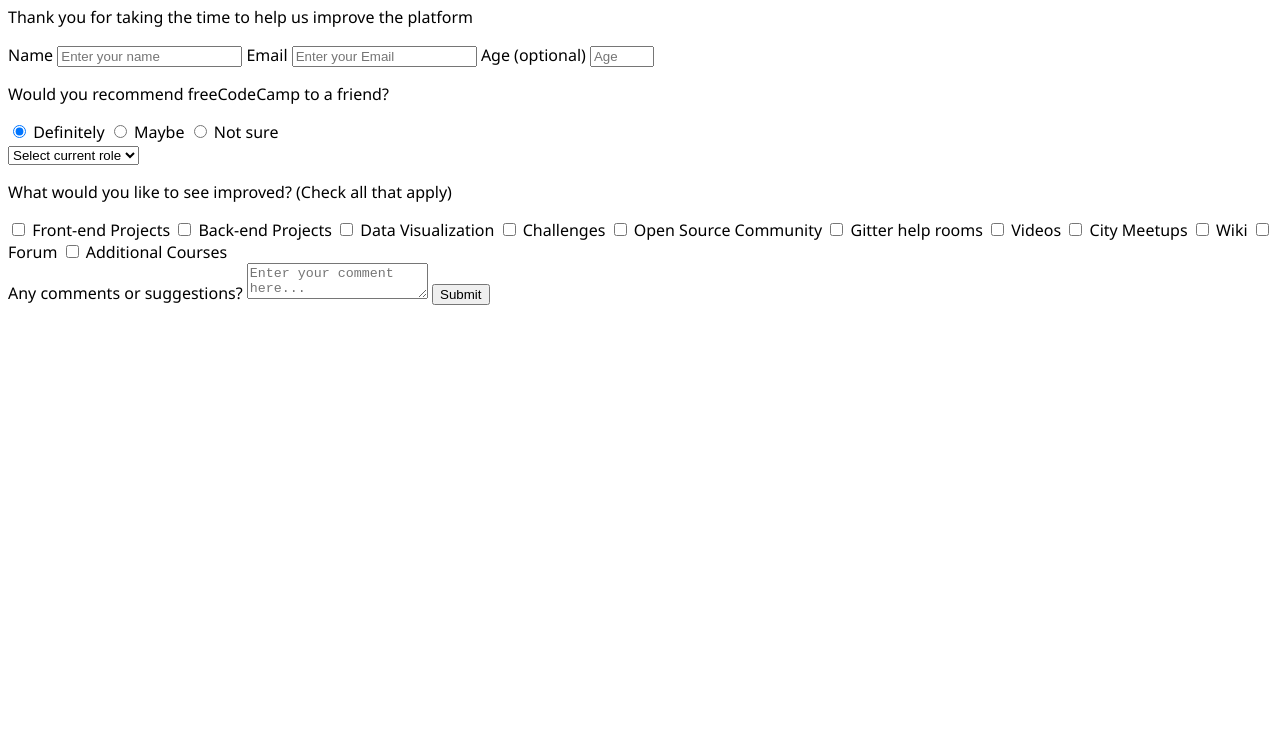
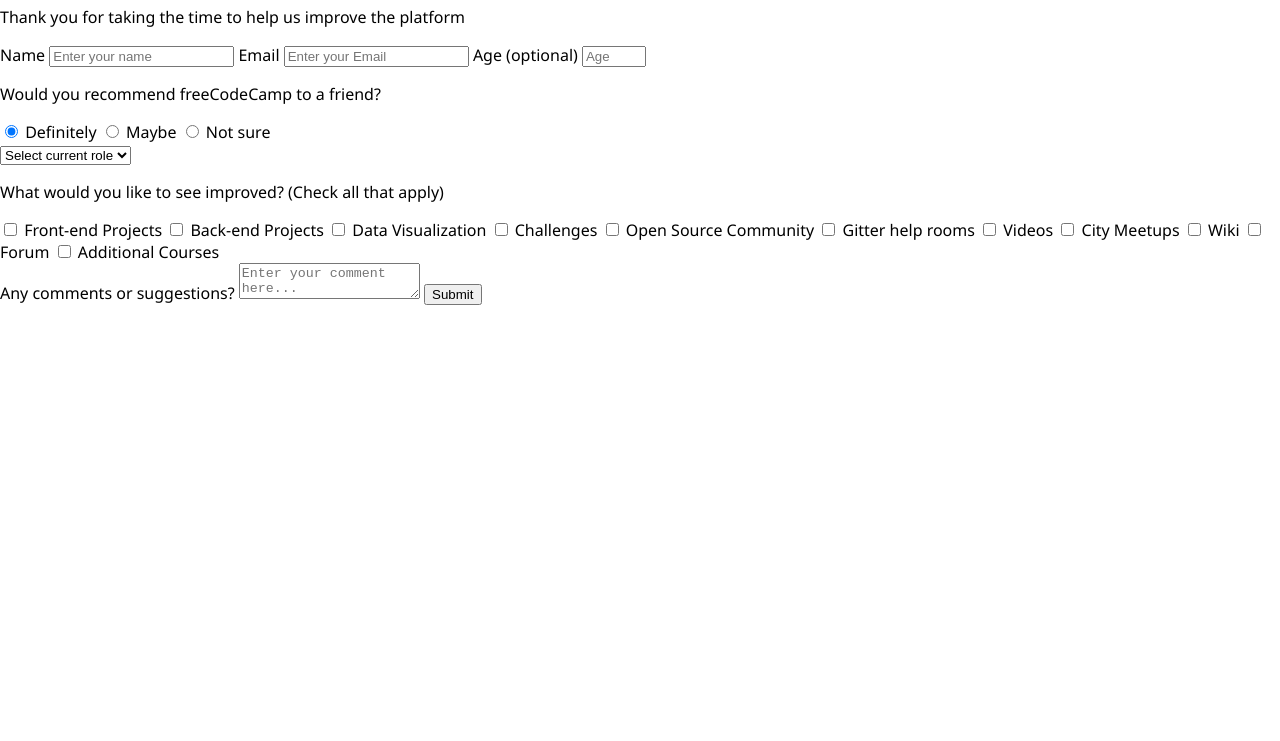
Before and after one commit to Animalfox/Survey-Form, a plain HTML site: page index.html in a window 1280 px wide. Shown: the part 80-821 px from the top of the page. Before the commit the page ends 800 px from the top, so only its background shows below. Drawn offline with Linux system fonts and the light colour scheme.

Commit message:
Set body width and height

```diff
--- a/styles.css
+++ b/styles.css
@@ -1,3 +1,6 @@
 body {
-  font-family: "Segoe UI", sans-serif
+  font-family: "Segoe UI", sans-serif;
+  width: 100%;
+  height: 100vh;
+  margin: 0;
 }
```
